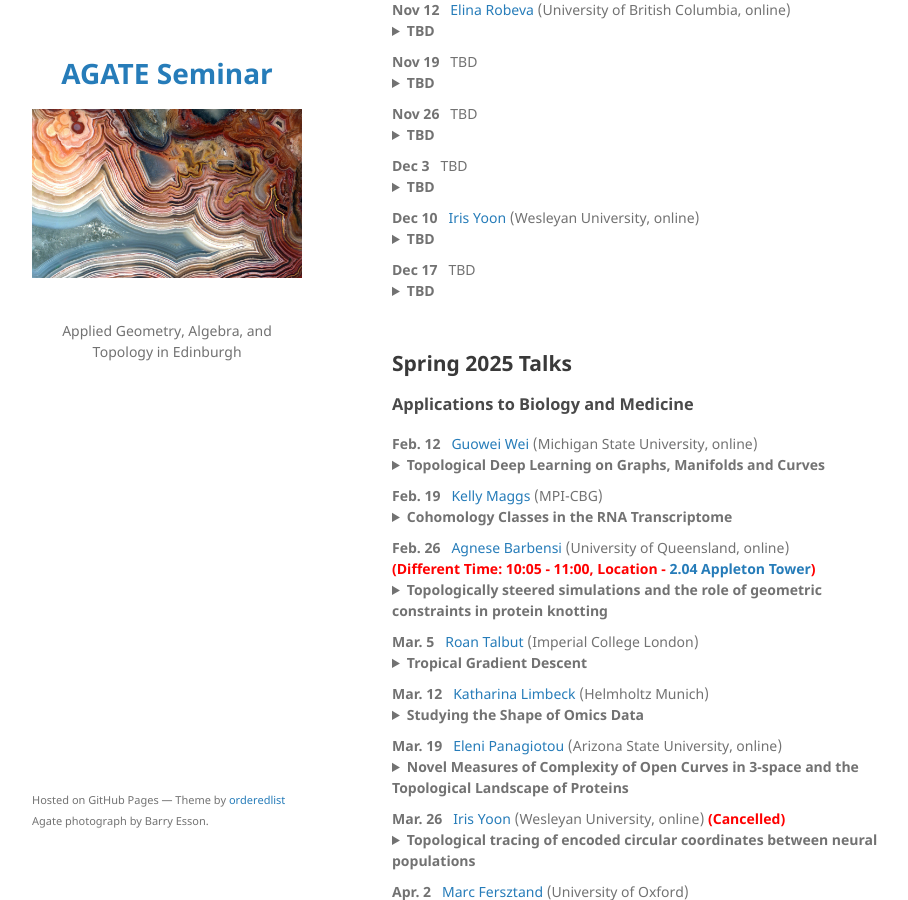
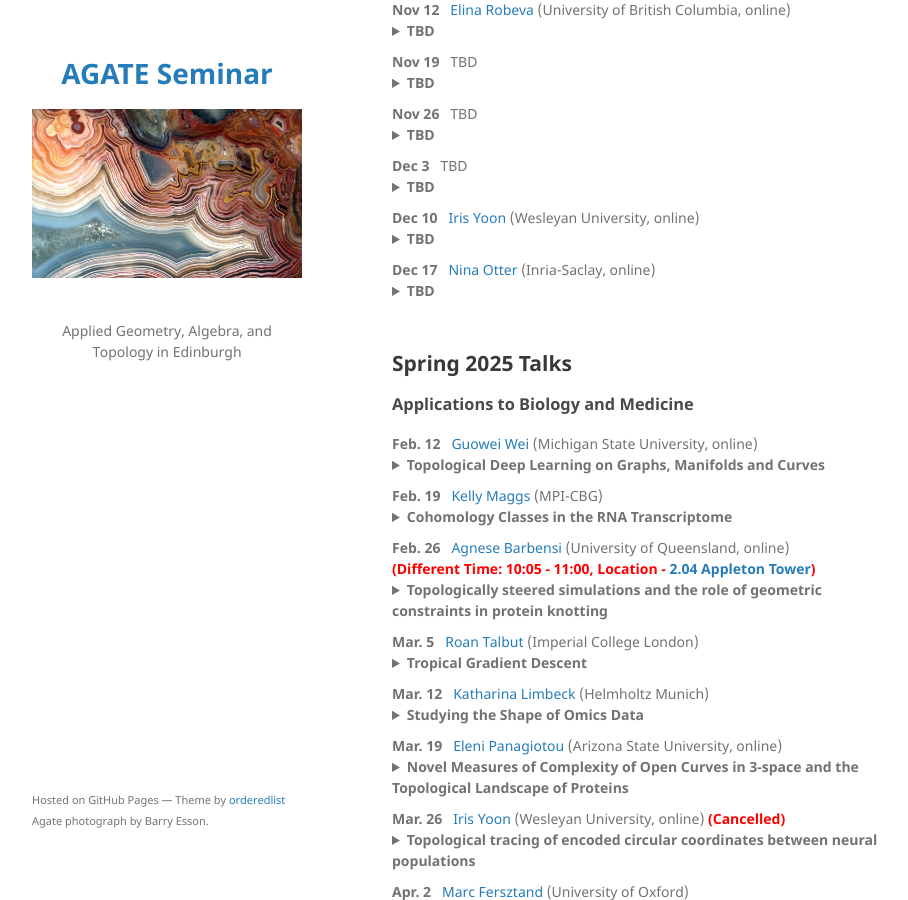
Before and after one commit to agatedinburgh/agatedinburgh.github.io, a Jekyll site: the page built from index.md, in a window 1280 px wide and 900 px high, scrolled down 881 px. Shown: the whole window, without its empty margins (178-1086 px from the left). Built offline with Jekyll 4.4.1, drawn with Linux system fonts in a browser that asks for light colours; our own code applies the rules of GitHub Pages for plain Markdown files.

Commit message:
Update event details for Dec 17

```diff
--- a/index.md
+++ b/index.md
@@ -83,7 +83,7 @@ To join the mailing list, send an email to sympa at mlist.is.ed.ac.uk with nothi
 <p style="margin-left:30px;"> TBD</p>
 </details>
 
-<nobr><b>Dec 17</b>  &nbsp; TBD</nobr>
+<nobr><b>Dec 17</b>  &nbsp; <a href= "https://www.ninaotter.com"> Nina Otter </a> (Inria-Saclay, online)</nobr>
 <details style="margin-bottom:10px">
 <summary><b>TBD</b></summary>
 <p style="margin-left:30px;">TBD</p>
```
